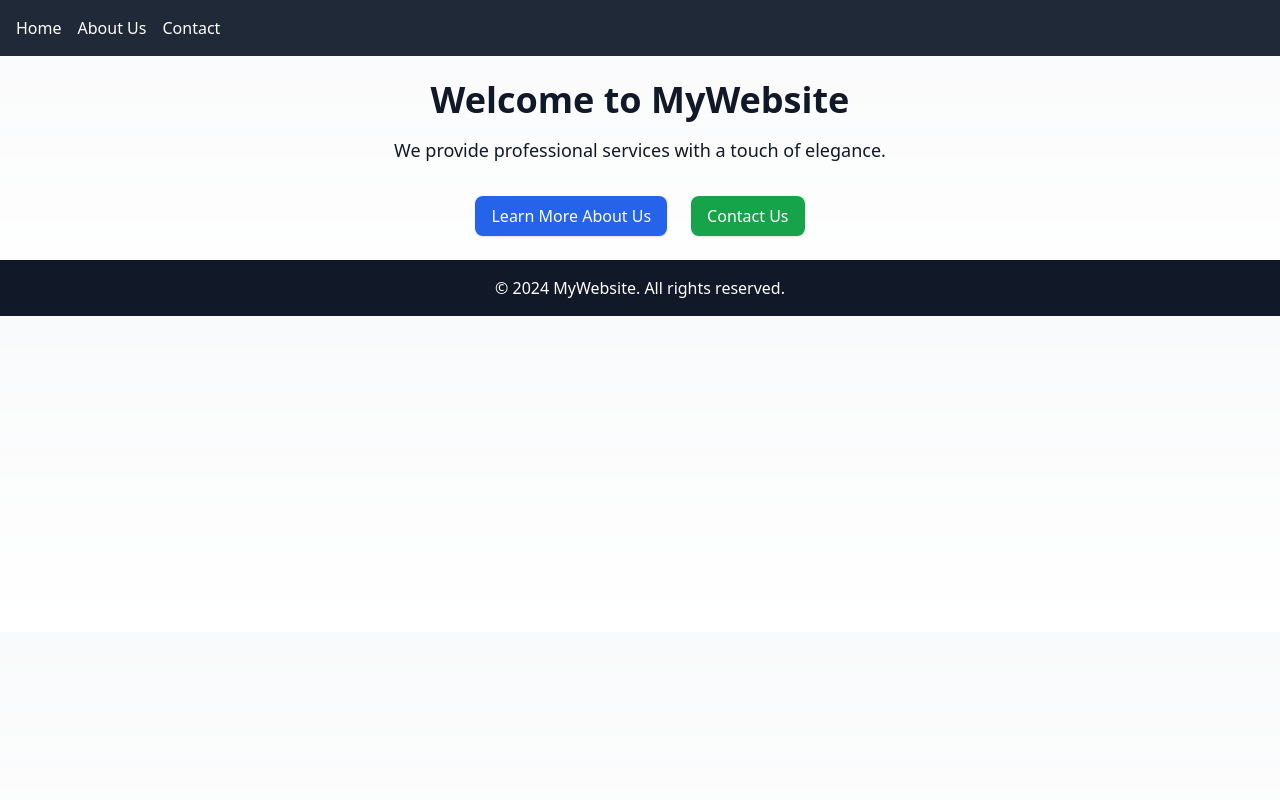
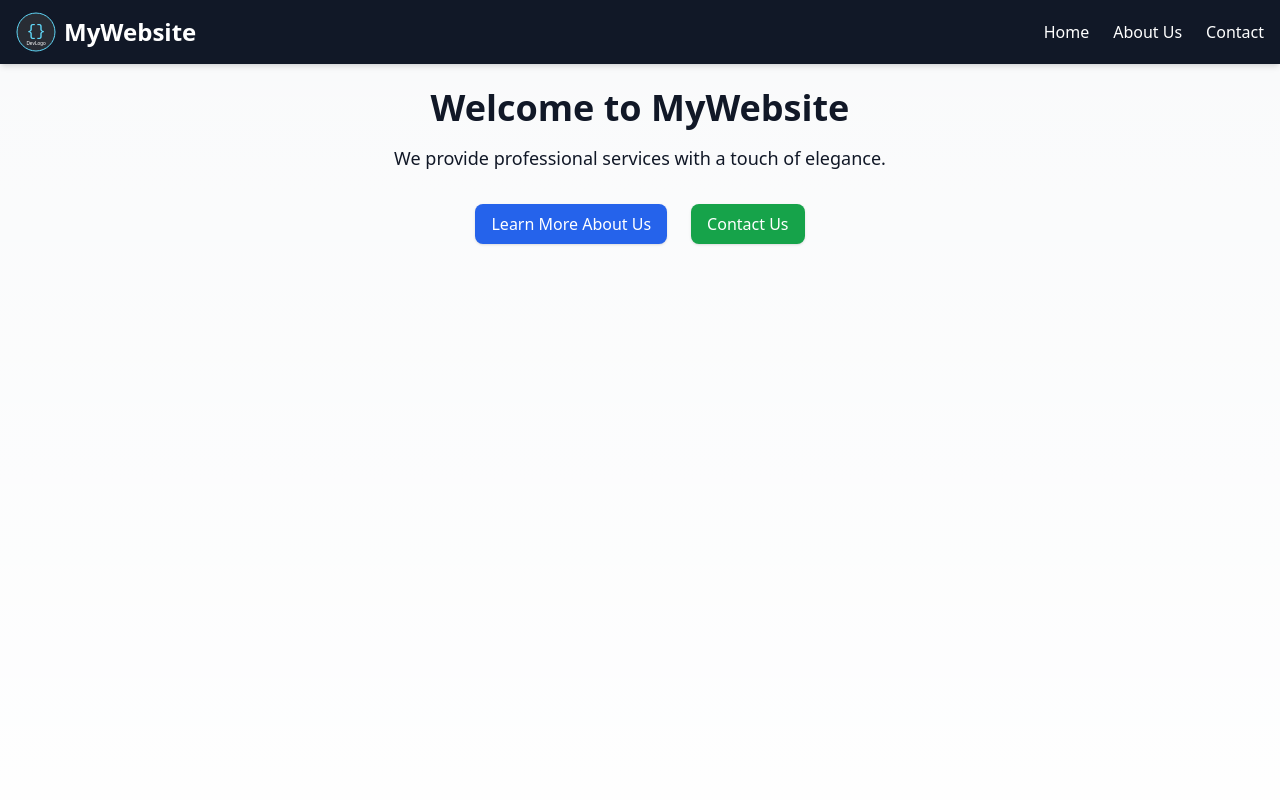
Before and after one commit to mubetesh/nextapp, a Next.js app: page / in a window 1280 px wide. Shown: the top 800 px of the page. Built offline with nearby package versions, Linux system fonts and the light colour scheme.

Commit message:
nav bar modified with logo

```diff
--- a/src/app/page.tsx
+++ b/src/app/page.tsx
@@ -4,7 +4,7 @@
 
 const HomePage: React.FC = () => {
   return (
-    <section className="text-center">
+    <section className="text-center min-h-screen">
       <h1 className="text-4xl font-extrabold mb-4">Welcome to MyWebsite</h1>
       <p className="text-lg mb-8">We provide professional services with a touch of elegance.</p>
       <div className="flex justify-center space-x-6">
--- a/src/components/Navbar.tsx
+++ b/src/components/Navbar.tsx
@@ -1,21 +1,39 @@
 // src/components/Navbar.tsx
 import React from 'react';
 import Link from 'next/link';
+import Image from 'next/image';
+import logo from '../../public/logo.svg'; // Adjust the path to your logo file
 
 const Navbar: React.FC = () => {
   return (
-    <nav className="bg-gray-800 p-4">
-      <ul className="flex space-x-4">
+    <nav className="bg-gray-900 text-white shadow-md">
+      <div className="container mx-auto px-4 py-3 flex items-center justify-between">
+        {/* Logo Section */}
+        <Link href="/" passHref>
+          <div className="flex items-center space-x-2 cursor-pointer">
+            <Image src={logo} alt="Logo" width={40} height={40} className="rounded-full" />
+            <span className="text-2xl font-bold">MyWebsite</span>
+          </div>
+        </Link>
+        {/* Navigation Links */}
+        <ul className="flex space-x-6">
           <li>
-          <Link href="/" className="text-white hover:underline">Home</Link>
+            <Link href="/" passHref>
+              <div className="hover:text-gray-300 transition duration-300 cursor-pointer">Home</div>
+            </Link>
           </li>
           <li>
-          <Link href="/about"className="text-white hover:underline">About Us</Link>
+            <Link href="/about" passHref>
+              <div className="hover:text-gray-300 transition duration-300 cursor-pointer">About Us</div>
+            </Link>
           </li>
           <li>
-          <Link href="/contact" className="text-white hover:underline">Contact</Link>
+            <Link href="/contact" passHref>
+              <div className="hover:text-gray-300 transition duration-300 cursor-pointer">Contact</div>
+            </Link>
           </li>
         </ul>
+      </div>
     </nav>
   );
 };
```
Also changed, not shown: public/logo.svg (added). Lines whose indentation alone changed are shown as unchanged.
